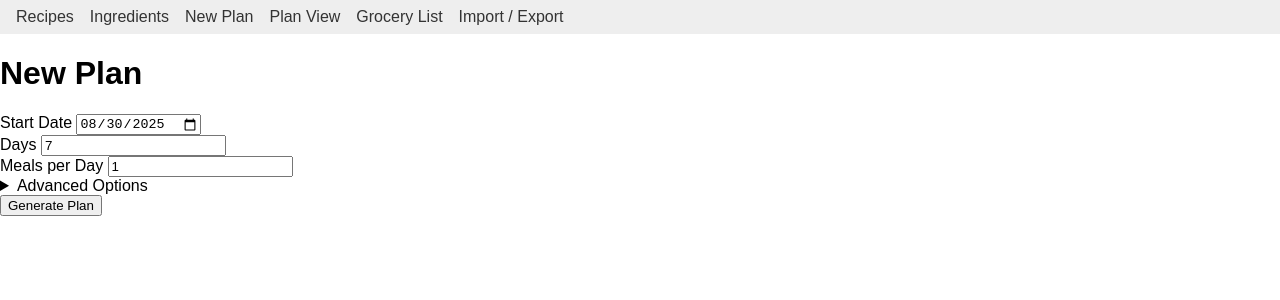
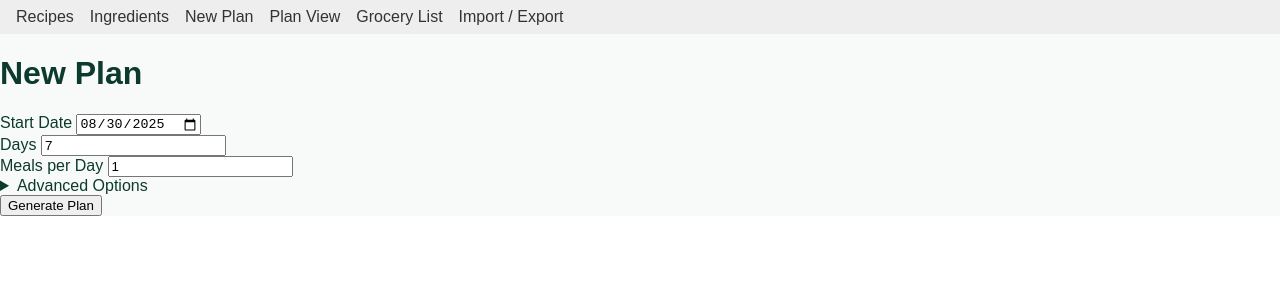
Before and after one commit to Nardi98/MealsPlannerCodex, a React (Vite) app in the folder frontend/: page /new-plan in a window 1280 px wide. Shown: the top 300 px of the page. Built offline with nearby package versions, Linux system fonts and the light colour scheme.

Commit message:
feat: add design tokens and apply app theme

```diff
--- a/frontend/src/App.jsx
+++ b/frontend/src/App.jsx
@@ -6,6 +6,7 @@ import NewPlan from './pages/NewPlan'
 import PlanView from './pages/PlanView'
 import ImportExport from './pages/ImportExport'
 import GroceryList from './pages/GroceryList'
+import { useCssVars } from './tokens'
 
 export const AppContext = React.createContext()
 
@@ -13,8 +14,17 @@ export default function App() {
   const [recipes, setRecipes] = useState([])
   const [plan, setPlan] = useState({}) // { [date]: Array<{ main: string, sides: string[] }> }
   const value = { recipes, setRecipes, plan, setPlan }
+  const cssVars = useCssVars()
 
   return (
+    <div
+      className="min-h-screen p-4 rounded-2xl shadow-sm"
+      style={{
+        ...cssVars,
+        background: 'var(--c-white)',
+        color: 'var(--text-strong)'
+      }}
+    >
       <AppContext.Provider value={value}>
         <Router>
           <nav>
@@ -35,5 +45,6 @@ export default function App() {
           </Routes>
         </Router>
       </AppContext.Provider>
+    </div>
   )
 }
--- /dev/null
+++ b/frontend/src/tokens.js
@@ -0,0 +1,14 @@
+export const DEFAULT_TOKENS = {
+  white: '#F8FAF9', pos: '#0C3A2D', neg: '#BD210F',
+  a1: '#6D9773', a2: '#FFB902', a3: '#BB8A52',
+  border: '#e2e8f0', textStrong: '#0C3A2D',
+  textMuted: '#475569', textSubtle: '#64748b',
+};
+export function useCssVars(tokens = DEFAULT_TOKENS) {
+  return {
+    ['--c-white']: tokens.white, ['--c-pos']: tokens.pos, ['--c-neg']: tokens.neg,
+    ['--c-a1']: tokens.a1, ['--c-a2']: tokens.a2, ['--c-a3']: tokens.a3,
+    ['--border']: tokens.border, ['--text-strong']: tokens.textStrong,
+    ['--text-muted']: tokens.textMuted, ['--text-subtle']: tokens.textSubtle,
+  };
+}
```
Lines whose indentation alone changed are shown as unchanged.
